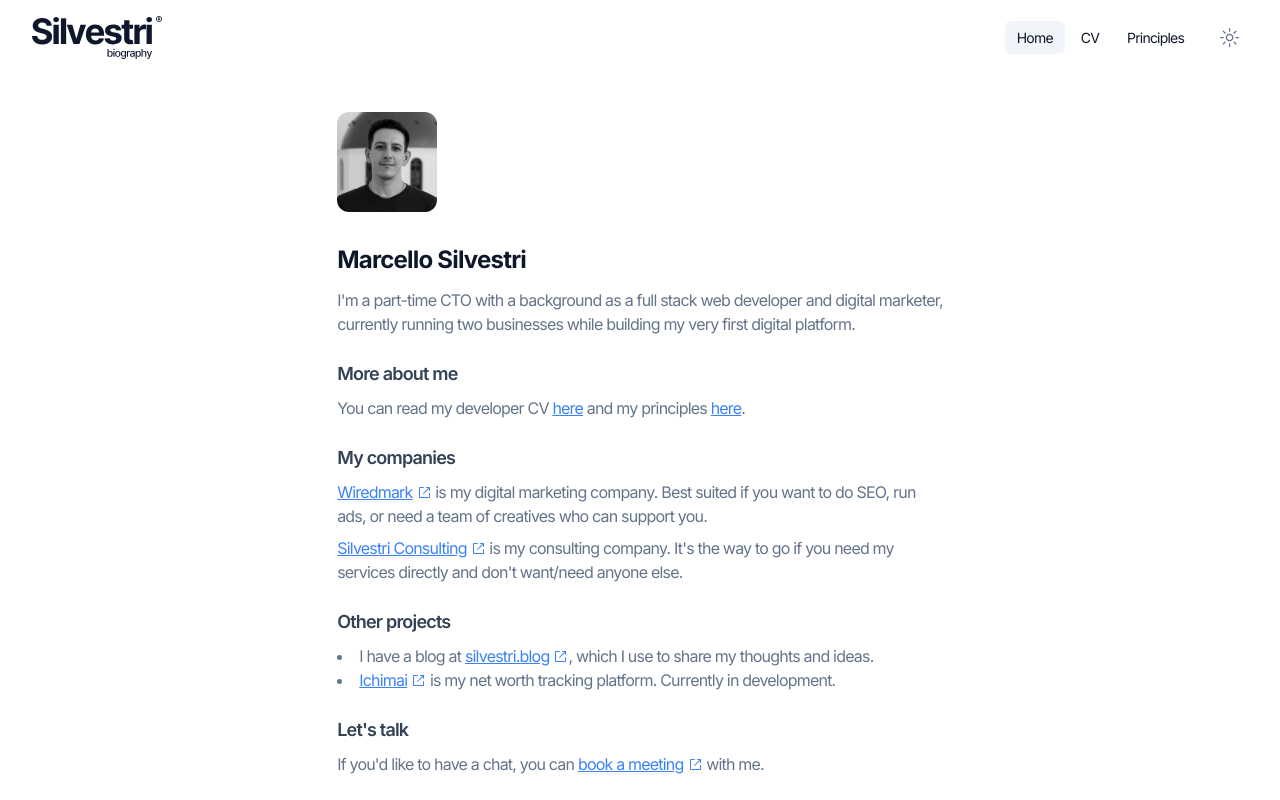
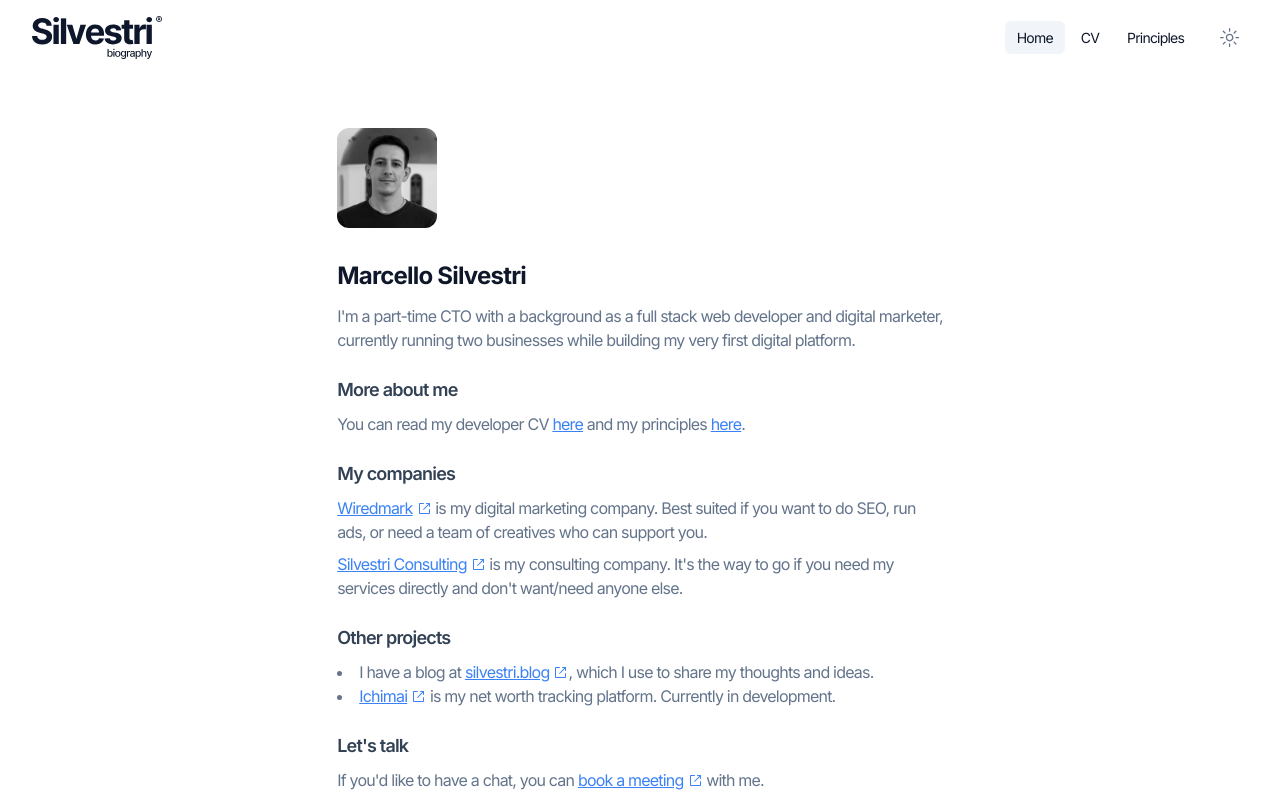
Before and after one commit to marcellosilvestri/minimalist-cv, a Next.js app: page / in a window 1280 px wide. Shown: the top 800 px of the page. Built offline with nearby package versions, Linux system fonts and the light colour scheme; no server answers.

Commit message:
Increase content's top padding on desktop

```diff
--- a/app/layout.tsx
+++ b/app/layout.tsx
@@ -41,7 +41,7 @@ export default function RootLayout({
           <PostHogPageView />
           <ThemeProvider attribute="class" defaultTheme="system" enableSystem disableTransitionOnChange>
             <Header />
-            <main className="flex flex-col flex-grow justify-between pt-16 px-8">{children}</main>
+            <main className="flex flex-col flex-grow justify-between pt-16 md:pt-20 px-8">{children}</main>
             <Footer />
           </ThemeProvider>
         </body>
```
